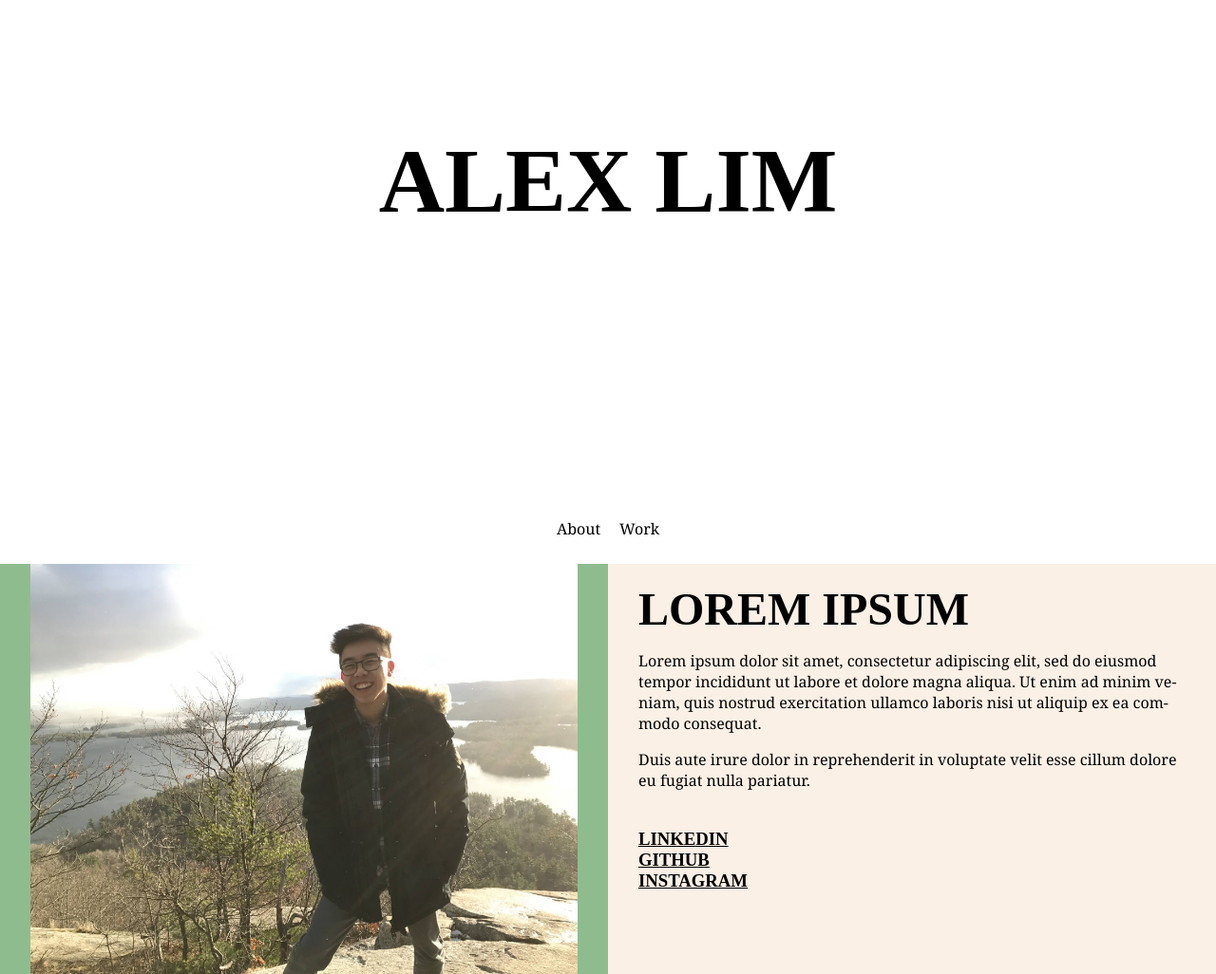
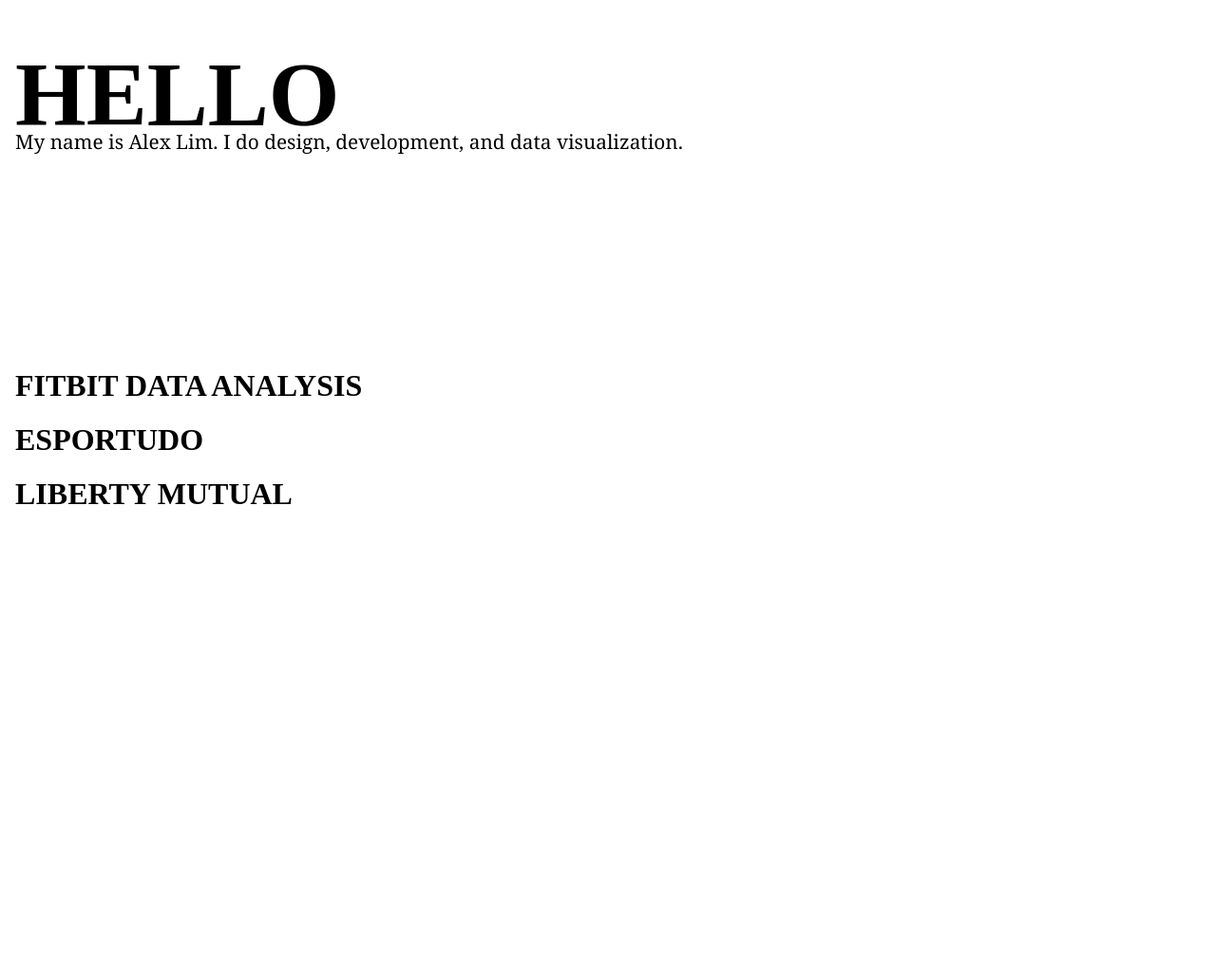
Before and after one commit to alexanderlim9/portfolio-v2, a website: page app/index.html in a window 1280 px wide. Shown: the part 160-1186 px from the top of the page at 95% size. After the commit the page ends 800 px from the top, so only its background shows below. Drawn offline with Linux system fonts and the light colour scheme.

Commit message:
create header

```diff
--- a/app/index.html
+++ b/app/index.html
@@ -26,45 +26,52 @@
 </head>
 <body>
 <div class="hero">
-    <h1>Alex Lim</h1>
-    <!--<h2>I'm Alex</h2>-->
-</div>
-<div class="nav">
-    <div class="nav-link">
-        <p>About</p>
-    </div>
-    <div class="nav-link">
-        <p>Work</p>
+    <div class="hero-text">
+        <h1>Hello</h1>
+        <p>My name is Alex Lim. I do design, development, and data visualization.</p>
     </div>
 </div>
-<div class="about">
-    <div class="left">
-        <img src="media/portrait.JPG"/>
-    </div>
-    <div class="right">
-        <div class="textbox">
-            <h2>Lorem ipsum</h2>
-            <p>
-                Lorem ipsum dolor sit amet, consectetur adipiscing elit, sed do eiusmod tempor
-                incididunt ut labore et dolore magna aliqua. Ut enim ad minim veniam, quis nostrud
-                exercitation ullamco laboris nisi ut aliquip ex ea commodo consequat.
-            </p>
-            <p>
-                Duis aute irure dolor in reprehenderit in voluptate velit esse cillum dolore eu
-                fugiat nulla pariatur.
-            </p>
-            <div class="about-info">
-                <!--<h3>Email</h3>-->
-                <a class="social-link" target="_blank"
-                href="https://www.linkedin.com/in/alexander-lim/">
-                    <h3>LinkedIn</h3></a>
-                <a class="social-link" target="_blank" href="https://github.com/alexanderlim9">
-                    <h3>Github</h3></a>
-                <a class="social-link" target="_blank" href="https://www.instagram.com/phantomlim9/?hl=en">
-                    <h3>Instagram</h3></a>
-            </div>
-        </div>
-    </div>
+<!--<div class="nav">-->
+    <!--<div class="nav-link">-->
+        <!--<p>Work</p>-->
+    <!--</div>-->
+    <!--<div class="nav-link">-->
+        <!--<p>About</p>-->
+    <!--</div>-->
+<!--</div>-->
+<!--<div class="about">-->
+    <!--<div class="left">-->
+        <!--<img src="media/portrait.JPG"/>-->
+    <!--</div>-->
+    <!--<div class="right">-->
+        <!--<div class="textbox">-->
+            <!--<h2>I'm Alex</h2>-->
+            <!--<p>-->
+                <!--Lorem ipsum dolor sit amet, consectetur adipiscing elit, sed do eiusmod tempor-->
+                <!--incididunt ut labore et dolore magna aliqua. Ut enim ad minim veniam, quis nostrud-->
+                <!--exercitation ullamco laboris nisi ut aliquip ex ea commodo consequat.-->
+            <!--</p>-->
+            <!--<p>-->
+                <!--Duis aute irure dolor in reprehenderit in voluptate velit esse cillum dolore eu-->
+                <!--fugiat nulla pariatur.-->
+            <!--</p>-->
+            <!--<div class="about-info">-->
+                <!--&lt;!&ndash;<h3>Email</h3>&ndash;&gt;-->
+                <!--<a class="social-link" target="_blank"-->
+                <!--href="https://www.linkedin.com/in/alexander-lim/">-->
+                    <!--<h3>LinkedIn</h3></a>-->
+                <!--<a class="social-link" target="_blank" href="https://github.com/alexanderlim9">-->
+                    <!--<h3>Github</h3></a>-->
+                <!--<a class="social-link" target="_blank" href="https://www.instagram.com/phantomlim9/?hl=en">-->
+                    <!--<h3>Instagram</h3></a>-->
+            <!--</div>-->
+        <!--</div>-->
+    <!--</div>-->
+<!--</div>-->
+<div class="work">
+    <a class="project-link"><h2>Fitbit Data Analysis</h2></a>
+    <a class="project-link"><h2>Esportudo</h2></a>
+    <a class="project-link"><h2>Liberty Mutual</h2></a>
 </div>
 </body>
 </html>
--- a/app/less/style.less
+++ b/app/less/style.less
@@ -5,13 +5,20 @@
   font-family: "Georgia";
   font-size: 16px;
   height: 100%;
-  margin: 0px;
+  //margin: 0px;
+  margin: 0px 8px;
+
 }
 
 h1, h2, h3 {
-  font-family: "Proxima Nova Extra Condensed";
-  font-weight: 700;
+  font-family: "Avenir Next Condensed";
   text-transform: uppercase;
+}
+
+h1, h2 {
+  //font-family: "Proxima Nova Extra Condensed";
+  //font-family: "Avenir Next Condensed";
+  font-weight: 800;
   margin: 20px 0px 0px 0px;
 }
 
@@ -20,14 +27,31 @@
 }
 
 h2 {
-  font-size: 3em;
+  font-size: 2em;
+}
+
+h3 {
+  font-weight: 600;
 }
 
 .hero {
   display: flex;
-  height: 85%;
-  justify-content: center;
+  height: 66%;
+  //margin: 0px 15px;
+  justify-content: flex-start;
   align-items: center;
+
+  .hero-text {
+    //width: 80%;
+
+    p {
+      font-size: 1.3em;
+      margin-top: -20px;
+    }
+  }
+
+
+  //display: inline-block;
 }
 
 p {
@@ -50,7 +74,6 @@
       width: @container-width;
       //height: 200px;
       overflow: hidden;
-
     }
   }
 
@@ -80,16 +103,19 @@
         padding-right: 10px;
 
         //h3 {
-          color: black;
+        color: black;
         //}
 
         h3:hover {
           color: gray;
         }
-
       }
     }
   }
+}
+
+.work {
+
 }
 
 .nav {
@@ -100,6 +126,12 @@
   .nav-link {
     padding: 10px;
     font-size: 16px;
+
+    p {
+      font-family: "Avenir Next";
+      font-weight: 500;
+      text-transform: uppercase;
+    }
   }
 }
 
```
Also changed, not shown: app/css/style.css.
